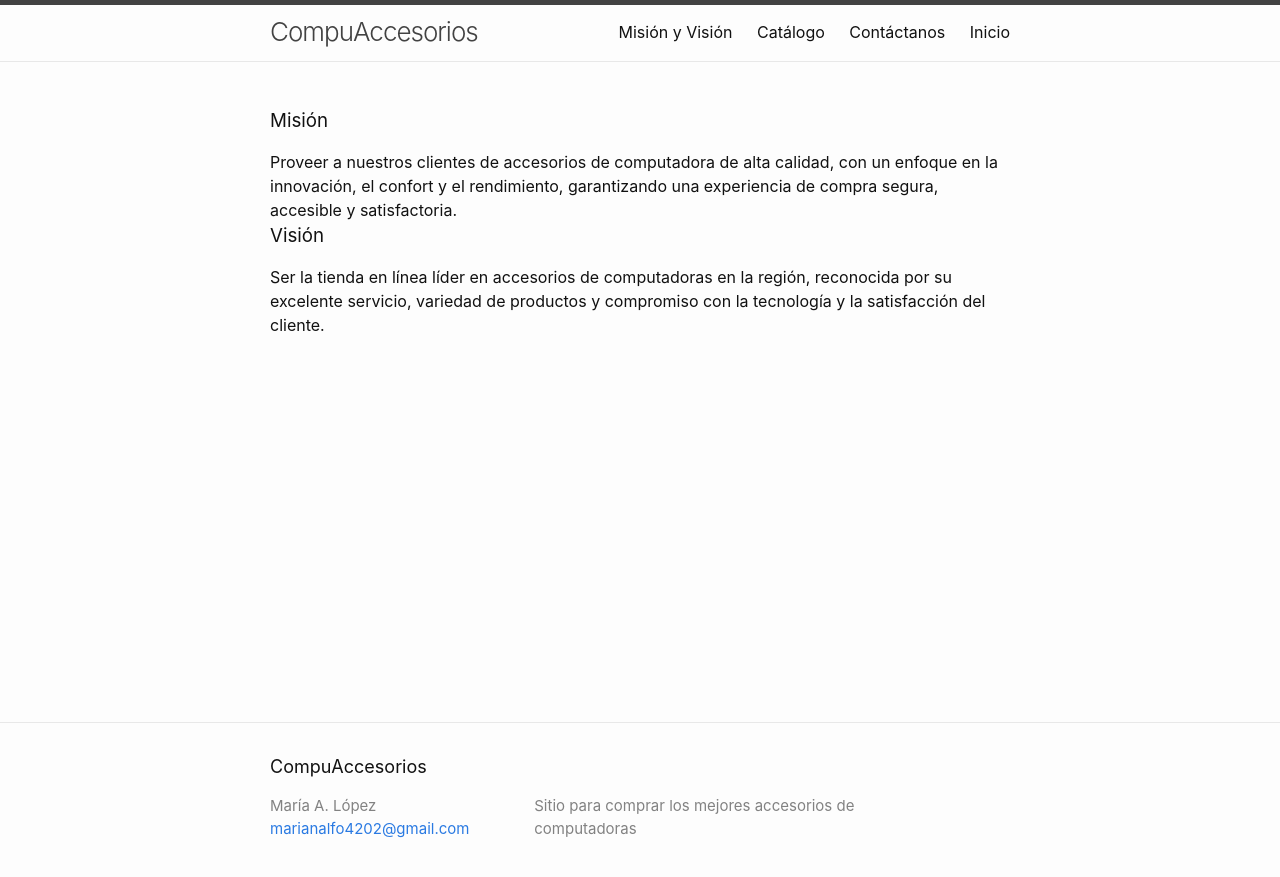
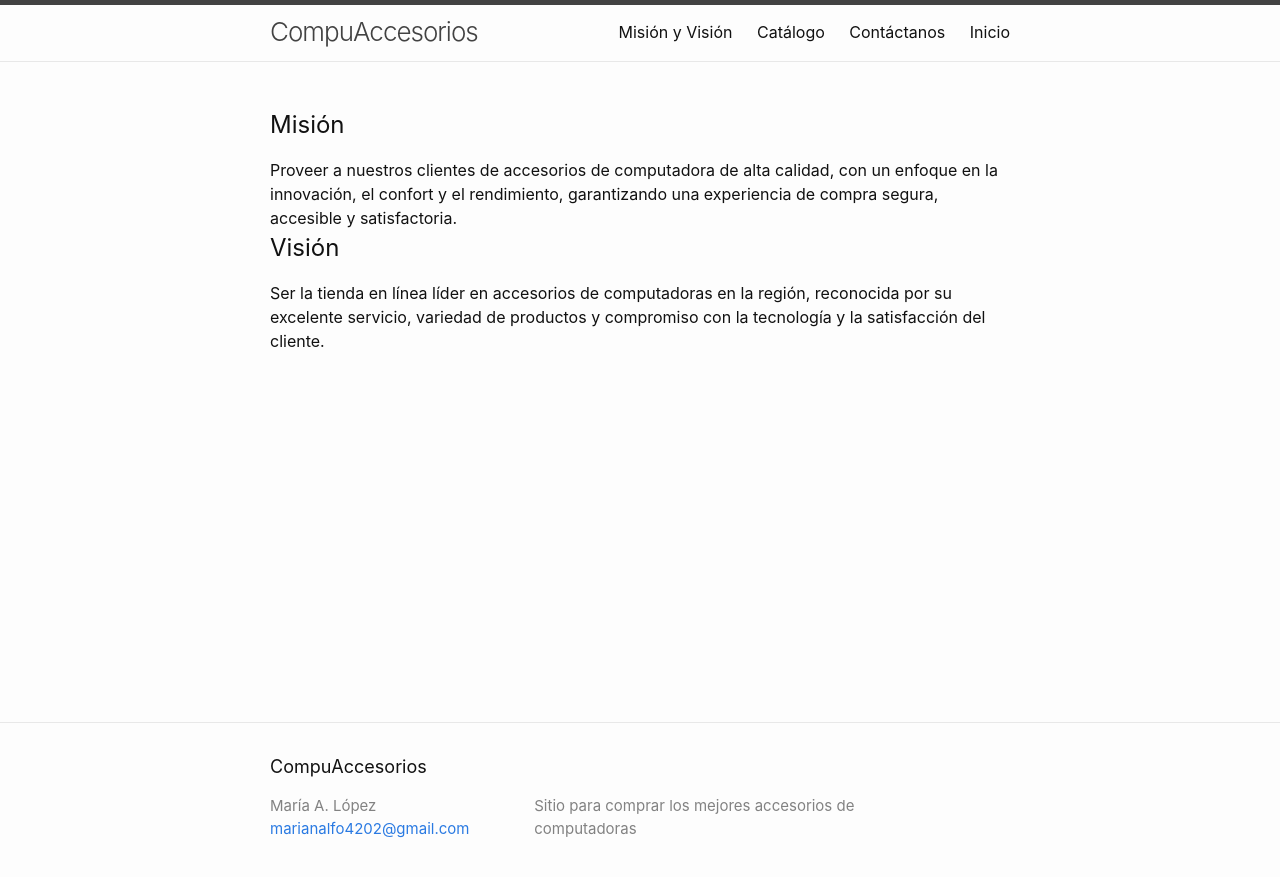
Before and after one commit to MariaALopez-00/Sitio-de-ventas, a Jekyll site: the page built from about.md, in a window 1280 px wide. Shown: the top 877 px of the page. Built offline with Jekyll 4.4.1, drawn with Linux system fonts in a browser that asks for light colours.

```diff
--- a/about.md
+++ b/about.md
@@ -4,8 +4,8 @@
 permalink: /about/
 ---
 
-<h3>Misión</h3>
-Proveer a nuestros clientes de accesorios de computadora de alta calidad, con un enfoque en la innovación, el confort y el rendimiento, garantizando una experiencia de compra segura, accesible y satisfactoria.
+<h2>Misión</h2>
+Proveer a nuestros clientes de accesorios de computadora de alta calidad, con un enfoque en la innovación, el confort y el rendimiento, garantizando una experiencia de compra segura, accesible y satisfactoria.<br>
 
-<h3>Visión</h3>
+<h2>Visión</h2>
 Ser la tienda en línea líder en accesorios de computadoras en la región, reconocida por su excelente servicio, variedad de productos y compromiso con la tecnología y la satisfacción del cliente.
```
Also changed, not shown: catalog.md (+1 -1 lines), index.md (+2 -1 lines).
